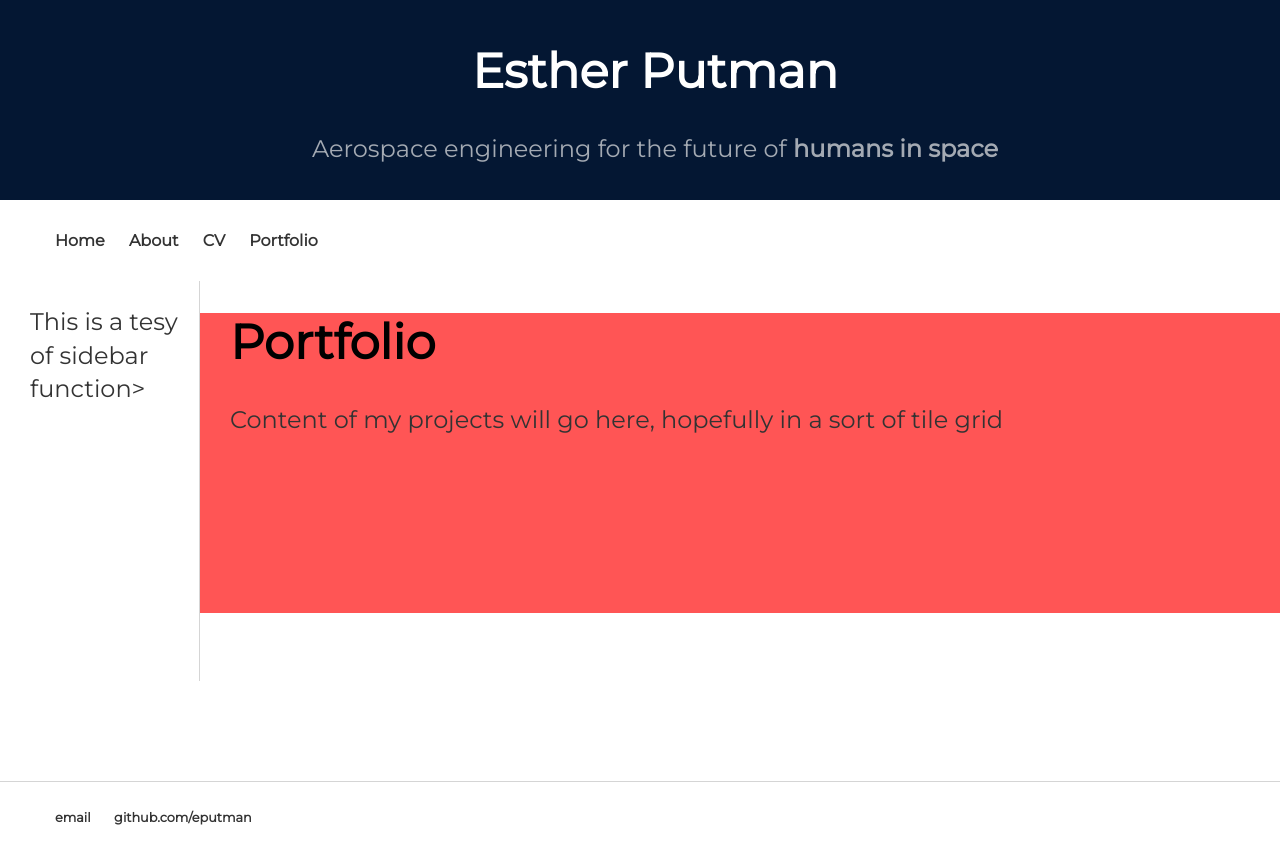
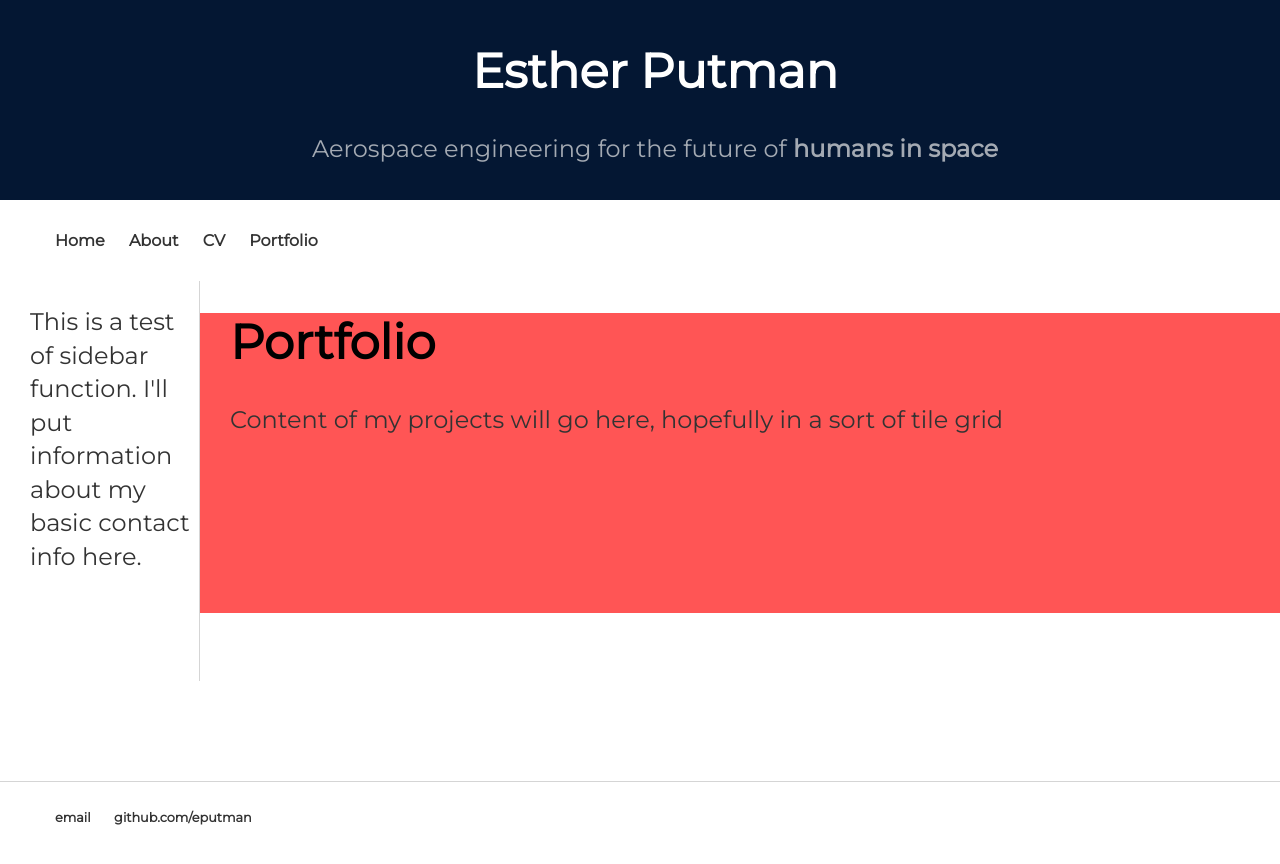
Before and after one commit to eputman/eputman.github.io, a Jekyll site: the page built from portfolio/index.html, in a window 1280 px wide. Shown: the top 864 px of the page. Built offline with Jekyll 4.4.1, drawn with Linux system fonts in a browser that asks for light colours; nearby versions of some CDN libraries.

Commit message:
Update index.html

```diff
--- a/portfolio/index.html
+++ b/portfolio/index.html
@@ -4,7 +4,7 @@ title: Portfolio
 ---
 
 <div class="sidebar">
-	<p> This is a tesy of sidebar function>
+	<p> This is a test of sidebar function. I'll put information about my basic contact info here. </p>
 </div>
 
 <div class="content">
```
